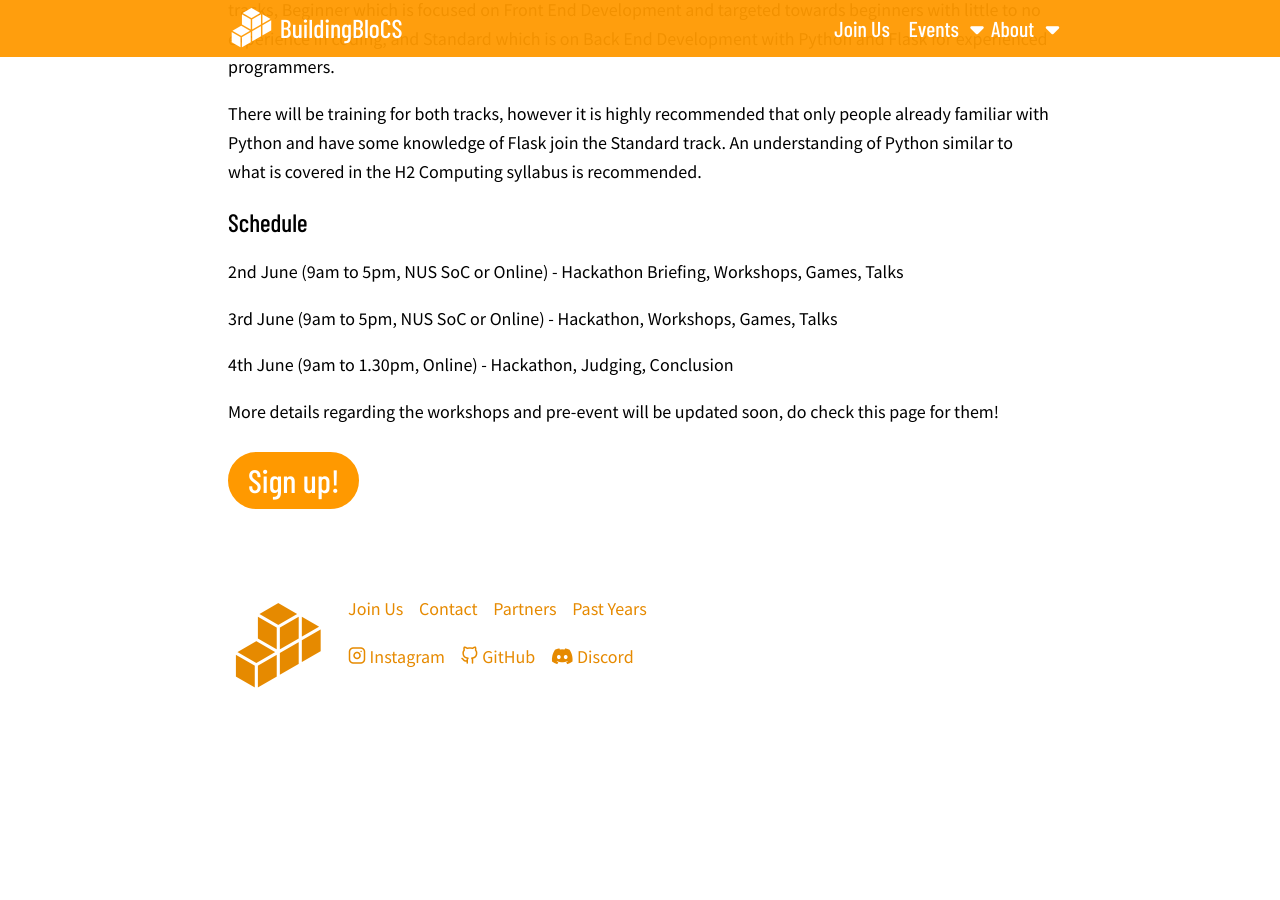
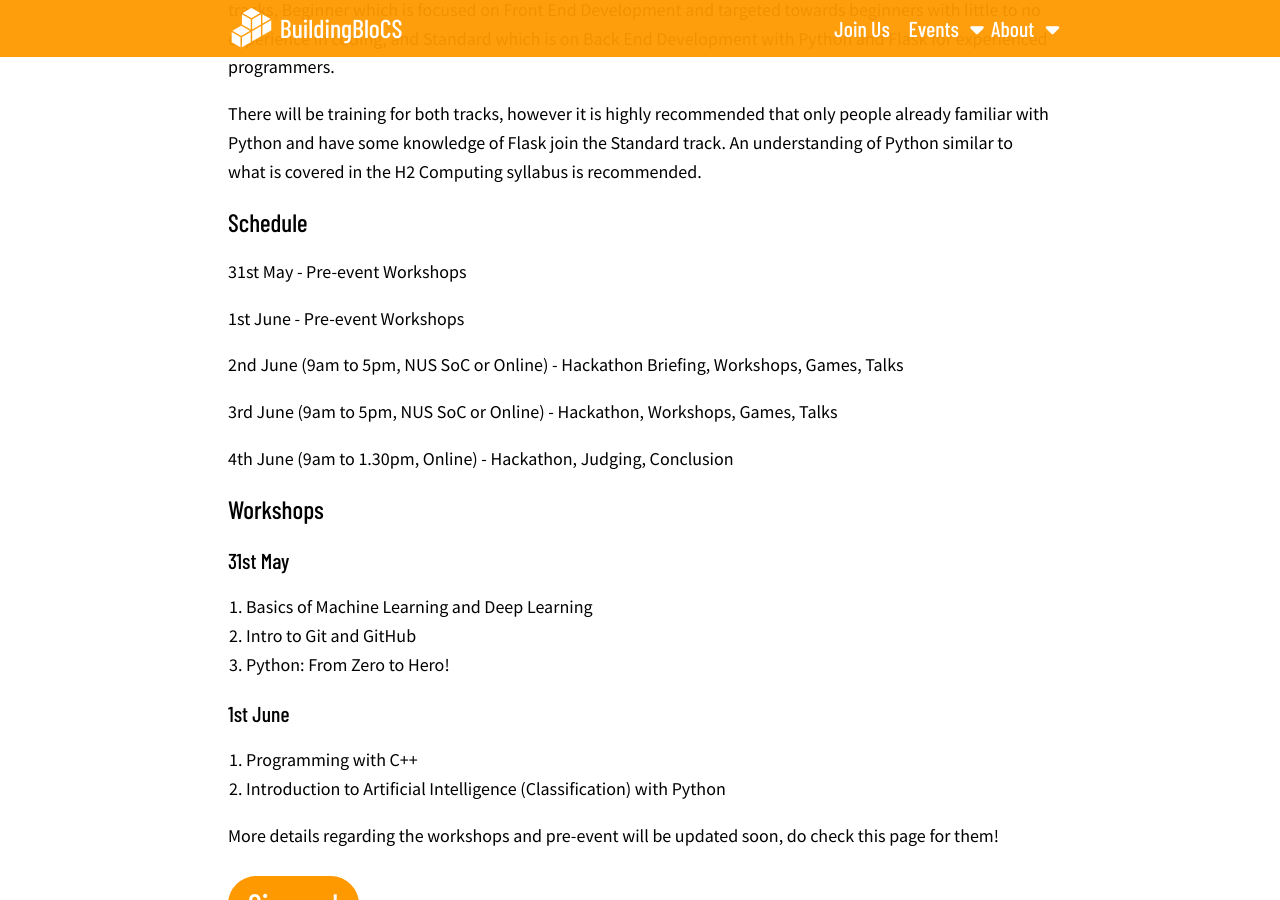
Before and after one commit to buildingblocs/2022, a Jekyll site: the page built from events/june-conference/index.md, in a window 1280 px wide and 900 px high, scrolled down 511 px. Built offline with Jekyll 4.4.1, drawn with Linux system fonts in a browser that asks for light colours; nearby versions of some CDN libraries; some web fonts are replaced; our own code applies the rules of GitHub Pages for plain Markdown files; before the commit the page ends 1266 px from its top, so only the background shows below that.

Commit message:
Updates
Updated June Conference page, added workshop dates

```diff
--- a/events/june-conference/index.md
+++ b/events/june-conference/index.md
@@ -21,12 +21,29 @@ There will be training for both tracks, however it is highly recommended that on
 
 ### Schedule
 
+31st May - Pre-event Workshops
+
+1st June - Pre-event Workshops
+
 2nd June (9am to 5pm, NUS SoC or Online) - Hackathon Briefing, Workshops, Games, Talks
 
 3rd June (9am to 5pm, NUS SoC or Online) - Hackathon, Workshops, Games, Talks
 
 4th June (9am to 1.30pm, Online) -  Hackathon, Judging, Conclusion
 
+### Workshops
+
+#### 31st May
+
+1. Basics of Machine Learning and Deep Learning
+2. Intro to Git and GitHub
+3. Python: From Zero to Hero!
+
+#### 1st June
+
+1. Programming with C++
+2. Introduction to Artificial Intelligence (Classification) with Python
+
 More details regarding the workshops and pre-event will be updated soon, do check this page for them!
 
 ## <a class="btn" href="https://forms.gle/nRpQHPDduMHhZ9f37">Sign up!</a>
```
